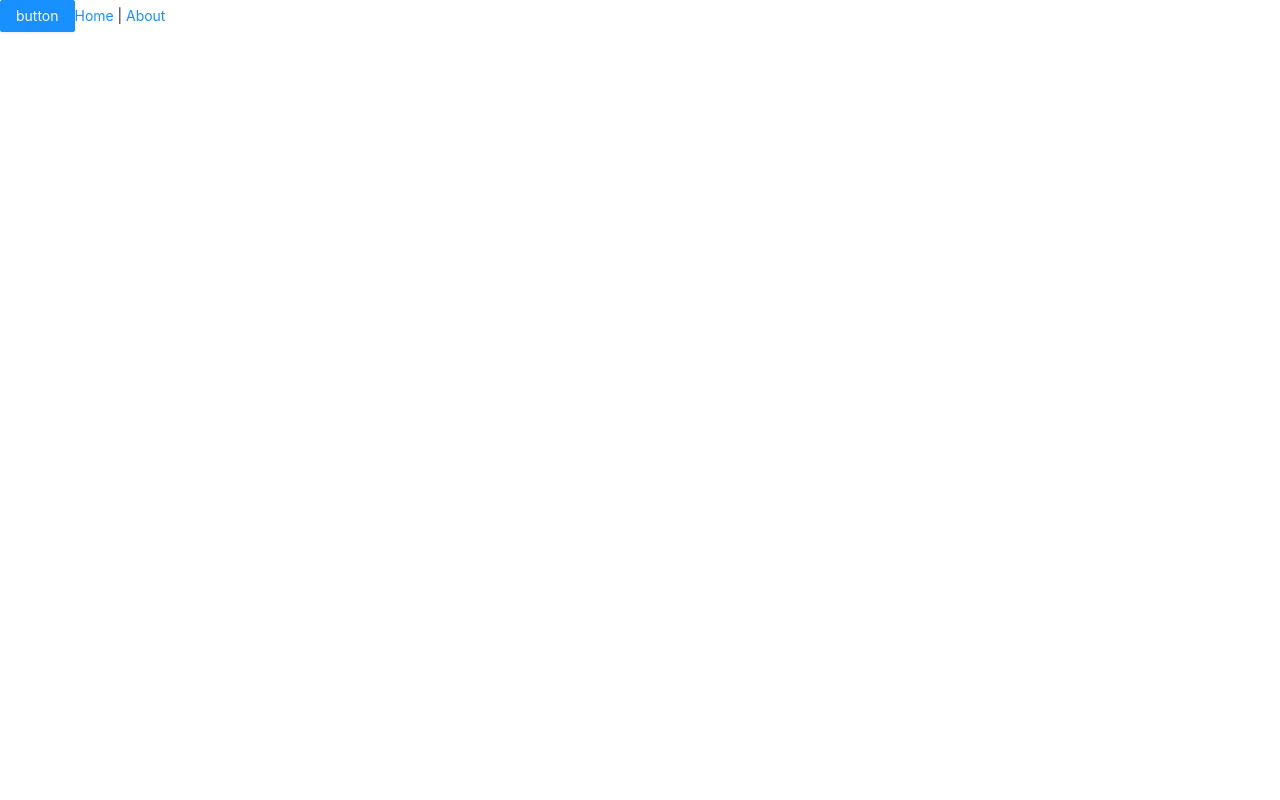
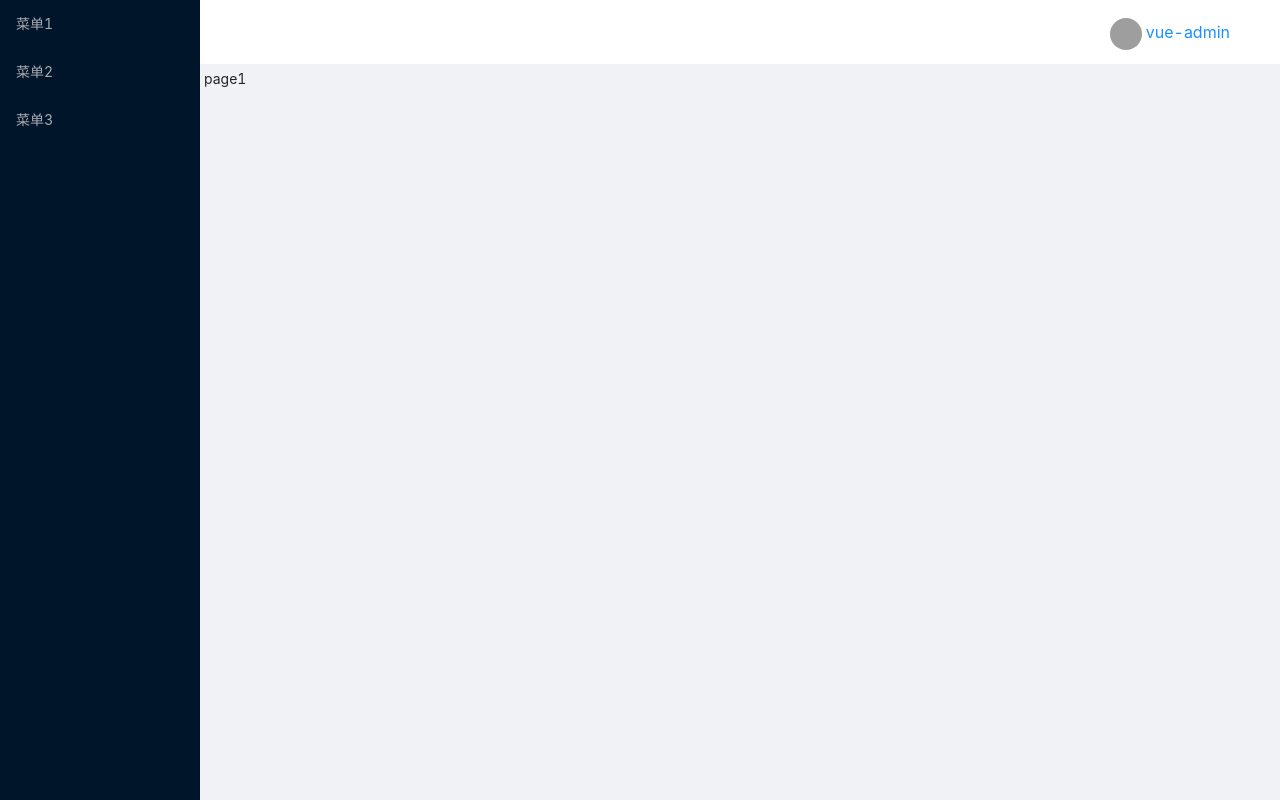
Before and after one commit to felismargarita/vue-admin, a Vue app: page /page1 in a window 1280 px wide. Before the commit this address had no page. Built offline with nearby package versions, Linux system fonts and the light colour scheme; grey boxes are pictures that could not be loaded.

Commit message:
feature:完成了一个比较简单的上左右布局

```diff
--- a/src/App.vue
+++ b/src/App.vue
@@ -1,9 +1,4 @@
 <template>
-  <div id="nav">
-    <a-button type="primary" @click="onClick">button</a-button>
-    <router-link to="/">Home</router-link> |
-    <router-link to="/about">About</router-link>
-  </div>
   <router-view/>
 </template>
 <script>
--- a/src/components/HelloWorld.vue
+++ /dev/null
@@ -1,59 +0,0 @@
-<template>
-  <div class="hello">
-    <h1>{{ msg }}</h1>
-    <p>
-      For a guide and recipes on how to configure / customize this project,<br>
-      check out the
-      <a href="https://cli.vuejs.org" target="_blank" rel="noopener">vue-cli documentation</a>.
-    </p>
-    <h3>Installed CLI Plugins</h3>
-    <ul>
-      <li><a href="https://github.com/vuejs/vue-cli/tree/dev/packages/%40vue/cli-plugin-babel" target="_blank" rel="noopener">babel</a></li>
-      <li><a href="https://github.com/vuejs/vue-cli/tree/dev/packages/%40vue/cli-plugin-router" target="_blank" rel="noopener">router</a></li>
-      <li><a href="https://github.com/vuejs/vue-cli/tree/dev/packages/%40vue/cli-plugin-vuex" target="_blank" rel="noopener">vuex</a></li>
-    </ul>
-    <h3>Essential Links</h3>
-    <ul>
-      <li><a href="https://vuejs.org" target="_blank" rel="noopener">Core Docs</a></li>
-      <li><a href="https://forum.vuejs.org" target="_blank" rel="noopener">Forum</a></li>
-      <li><a href="https://chat.vuejs.org" target="_blank" rel="noopener">Community Chat</a></li>
-      <li><a href="https://twitter.com/vuejs" target="_blank" rel="noopener">Twitter</a></li>
-      <li><a href="https://news.vuejs.org" target="_blank" rel="noopener">News</a></li>
-    </ul>
-    <h3>Ecosystem</h3>
-    <ul>
-      <li><a href="https://router.vuejs.org" target="_blank" rel="noopener">vue-router</a></li>
-      <li><a href="https://vuex.vuejs.org" target="_blank" rel="noopener">vuex</a></li>
-      <li><a href="https://github.com/vuejs/vue-devtools#vue-devtools" target="_blank" rel="noopener">vue-devtools</a></li>
-      <li><a href="https://vue-loader.vuejs.org" target="_blank" rel="noopener">vue-loader</a></li>
-      <li><a href="https://github.com/vuejs/awesome-vue" target="_blank" rel="noopener">awesome-vue</a></li>
-    </ul>
-  </div>
-</template>
-
-<script>
-export default {
-  name: 'HelloWorld',
-  props: {
-    msg: String
-  }
-}
-</script>
-
-<!-- Add "scoped" attribute to limit CSS to this component only -->
-<style scoped lang="scss">
-h3 {
-  margin: 40px 0 0;
-}
-ul {
-  list-style-type: none;
-  padding: 0;
-}
-li {
-  display: inline-block;
-  margin: 0 10px;
-}
-a {
-  color: #42b983;
-}
-</style>
--- /dev/null
+++ b/src/components/layout/Header.vue
@@ -0,0 +1,35 @@
+<template>
+  <a-layout-header class="vue-admin-header">
+    <span class="vue-admin-dropdown">
+      <a-avatar class="vue-admin-avatar" src="http://felis.top:8101/picture?md5=13e9d7857236becd43a82edc6ff834c8"/>
+      <a-dropdown>
+        <span class="login-username">vue-admin</span>
+        <template #overlay>
+          <a-menu>
+            <a-menu-item>退出登陆</a-menu-item>
+            <a-menu-item>修改密码</a-menu-item>
+          </a-menu>
+        </template>
+      </a-dropdown>
+    </span>
+  </a-layout-header>
+</template>
+<script>
+export default {
+  name:'Header'
+}
+</script>
+<style lang="scss" scoped>
+.vue-admin-header {
+  background: #fff;
+}
+.vue-admin-dropdown {
+  float: right;
+  .login-username {
+    font-size: 16px;
+    color: #1890ff;
+    margin-left: 4px;
+  }
+}
+
+</style>
--- /dev/null
+++ b/src/components/layout/Sider.vue
@@ -0,0 +1,24 @@
+<template>
+  <a-layout-sider class="vue-admin-side">
+    <a-menu theme="dark">
+      <a-menu-item key="1" @click="go('page1')">菜单1</a-menu-item>
+      <a-menu-item key="2" @click="go('page2')">菜单2</a-menu-item>
+      <a-menu-item key="3">菜单3</a-menu-item>
+    </a-menu>
+  </a-layout-sider>
+</template>
+<script>
+export default {
+  name:'Sider',
+  methods:{
+    go(name){
+      this.$router.push({name})
+    }
+  }
+}
+</script>
+<style  scoped>
+.vue-admin-side {
+  min-height: 100vh;
+}
+</style>
--- a/src/router/index.js
+++ b/src/router/index.js
@@ -1,19 +1,24 @@
 import { createRouter, createWebHistory } from 'vue-router'
-import Home from '../views/Home.vue'
+import Index from '../views/Index.vue'
 
 const routes = [
   {
     path: '/',
-    name: 'Home',
-    component: Home
-  },
-  {
-    path: '/about',
-    name: 'About',
-    // route level code-splitting
-    // this generates a separate chunk (about.[hash].js) for this route
-    // which is lazy-loaded when the route is visited.
-    component: () => import(/* webpackChunkName: "about" */ '../views/About.vue')
+    name: 'index',
+    component: Index,
+    redirect:'page1',
+    children:[
+      {
+        path:'page1',
+        name:'page1',
+        component:() => import(/* webpackChunkName: "Page1" */ '../views/Page1.vue')
+      },
+      {
+        path:'page2',
+        name:'page2',
+        component:() => import(/* webpackChunkName: "Page2" */ '../views/Page2.vue')
+      },
+    ]
   }
 ]
 
--- a/src/views/Home.vue
+++ /dev/null
@@ -1,18 +0,0 @@
-<template>
-  <div class="home">
-    <img alt="Vue logo" src="../assets/logo.png">
-    <HelloWorld msg="Welcome to Your Vue.js App"/>
-  </div>
-</template>
-
-<script>
-// @ is an alias to /src
-import HelloWorld from '@/components/HelloWorld.vue'
-
-export default {
-  name: 'Home',
-  components: {
-    HelloWorld
-  }
-}
-</script>
--- /dev/null
+++ b/src/views/Index.vue
@@ -0,0 +1,24 @@
+<template>
+  <a-layout>
+    <Sider/>
+    <a-layout>
+      <Header/>
+      <a-layout-content class="vue-admin-content">
+        <router-view/>
+      </a-layout-content>
+    </a-layout>
+  </a-layout>
+</template>
+<script>
+import Header from '@/components/layout/Header'
+import Sider from '@/components/layout/Sider'
+export default {
+  name:'Layout',
+  components:{Header,Sider}
+}
+</script>
+<style scoped>
+.vue-admin-content {
+  padding: 4px;
+}
+</style>
--- /dev/null
+++ b/src/views/Page1.vue
@@ -0,0 +1,3 @@
+<template>
+  <div>page1</div>
+</template>
--- /dev/null
+++ b/src/views/Page2.vue
@@ -0,0 +1,3 @@
+<template>
+  <div>page2</div>
+</template>
```
